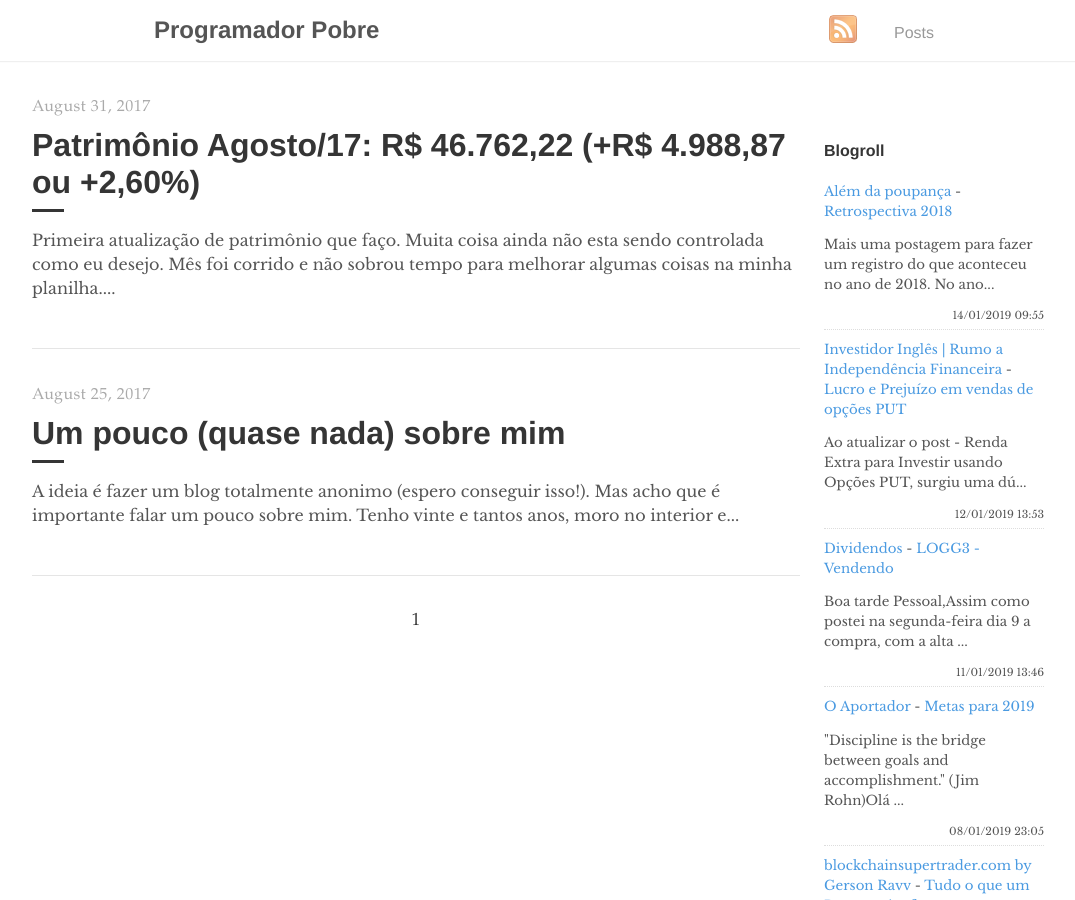
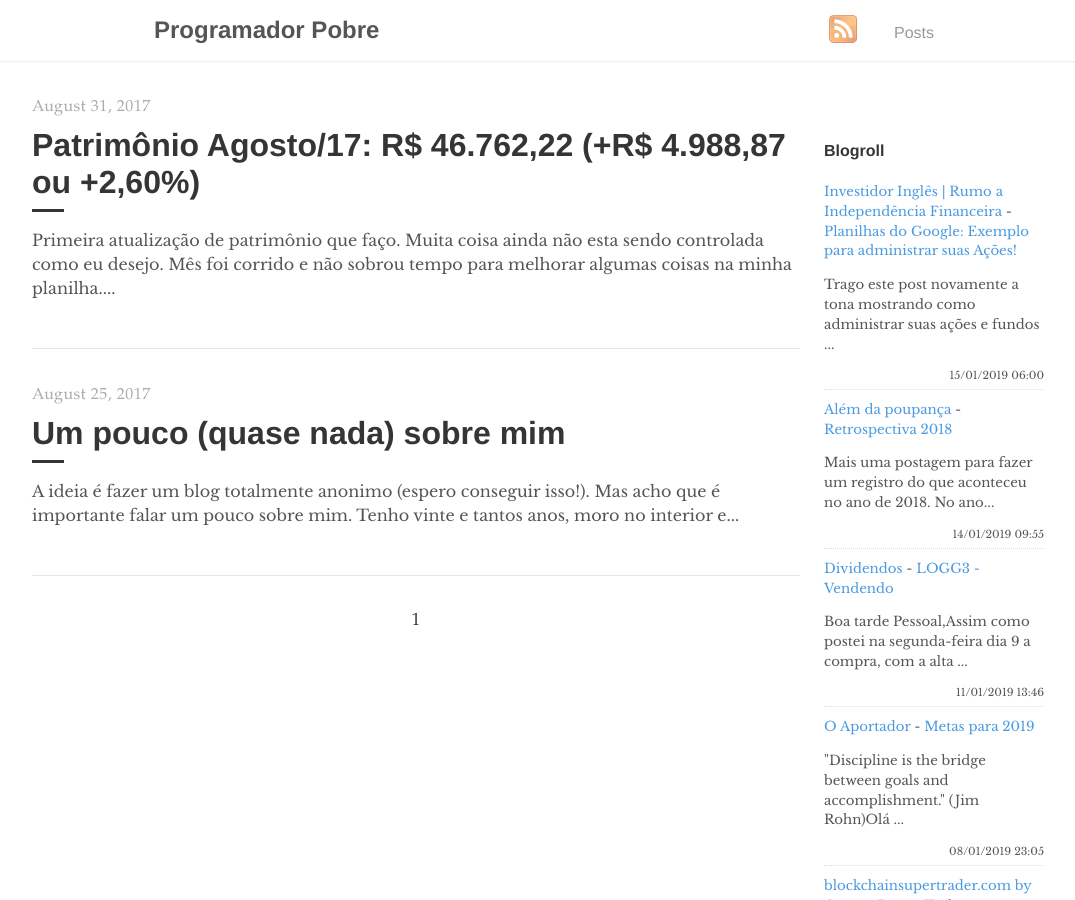
Before and after one commit to programadorpobre/programadorpobre.github.io, a Jekyll site: the page built from index.html, in a window 1280 px wide and 900 px high. Shown: the whole window, without its empty margins (96-1171 px from the left). Built offline with Jekyll 4.4.1, drawn with Linux system fonts in a browser that asks for light colours; the list of posts is cut into pages by our own code; comment, search, counter and statistics services are not loaded.

Commit message:
[ci skip] travis #528

```diff
--- a/_includes/feed-entries.html
+++ b/_includes/feed-entries.html
@@ -1,12 +1,12 @@
+<div class="feed-entry">
+    <a class="feed-entry-site-name" href="https://www.investidoringles.com/">Investidor Inglês | Rumo a Independência Financeira</a> - <a class="feed-entry-title" href="https://www.investidoringles.com/2019/01/planilhas-do-google-exemplo.html">Planilhas do Google: Exemplo para administrar suas Ações!</a>
+    <p class="feed-entry-summary">Trago este post novamente a tona mostrando como administrar suas ações e fundos ...</p>
+    <time datetime="2019-01-15T06:00:00.000-02:00">15/01/2019 06:00</time>
+</div>
 <div class="feed-entry">
     <a class="feed-entry-site-name" href="https://alemdapoupanca.blogspot.com/">Além da poupança</a> - <a class="feed-entry-title" href="https://alemdapoupanca.blogspot.com/2019/01/retrospectiva-2018.html">Retrospectiva 2018</a>
     <p class="feed-entry-summary">Mais uma postagem para fazer um registro do que aconteceu no ano de 2018. No ano...</p>
     <time datetime="2019-01-14T09:55:00.000-02:00">14/01/2019 09:55</time>
-</div>
-<div class="feed-entry">
-    <a class="feed-entry-site-name" href="https://www.investidoringles.com/">Investidor Inglês | Rumo a Independência Financeira</a> - <a class="feed-entry-title" href="https://www.investidoringles.com/2019/01/lucro-e-prejuizo-em-vendas-de-opcoes-put.html">Lucro e Prejuízo em vendas de opções PUT</a>
-    <p class="feed-entry-summary">Ao atualizar o post - Renda Extra para Investir usando Opções PUT, surgiu uma dú...</p>
-    <time datetime="2019-01-12T13:53:00.000-02:00">12/01/2019 13:53</time>
 </div>
 <div class="feed-entry">
     <a class="feed-entry-site-name" href="http://bonsdividendos.blogspot.com/">Dividendos</a> - <a class="feed-entry-title" href="http://bonsdividendos.blogspot.com/2019/01/logg3-vendendo.html">LOGG3 - Vendendo</a>
```
